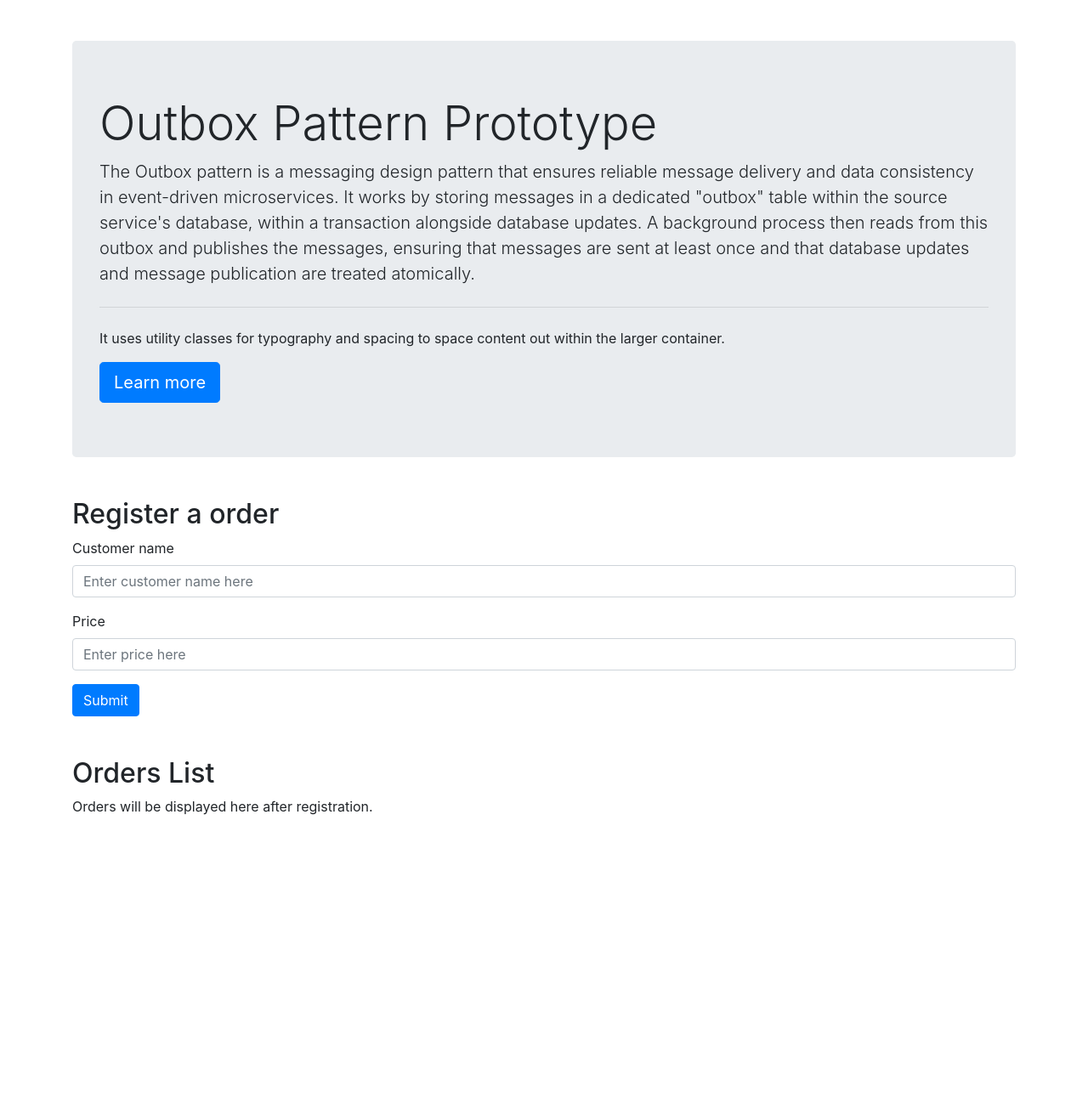
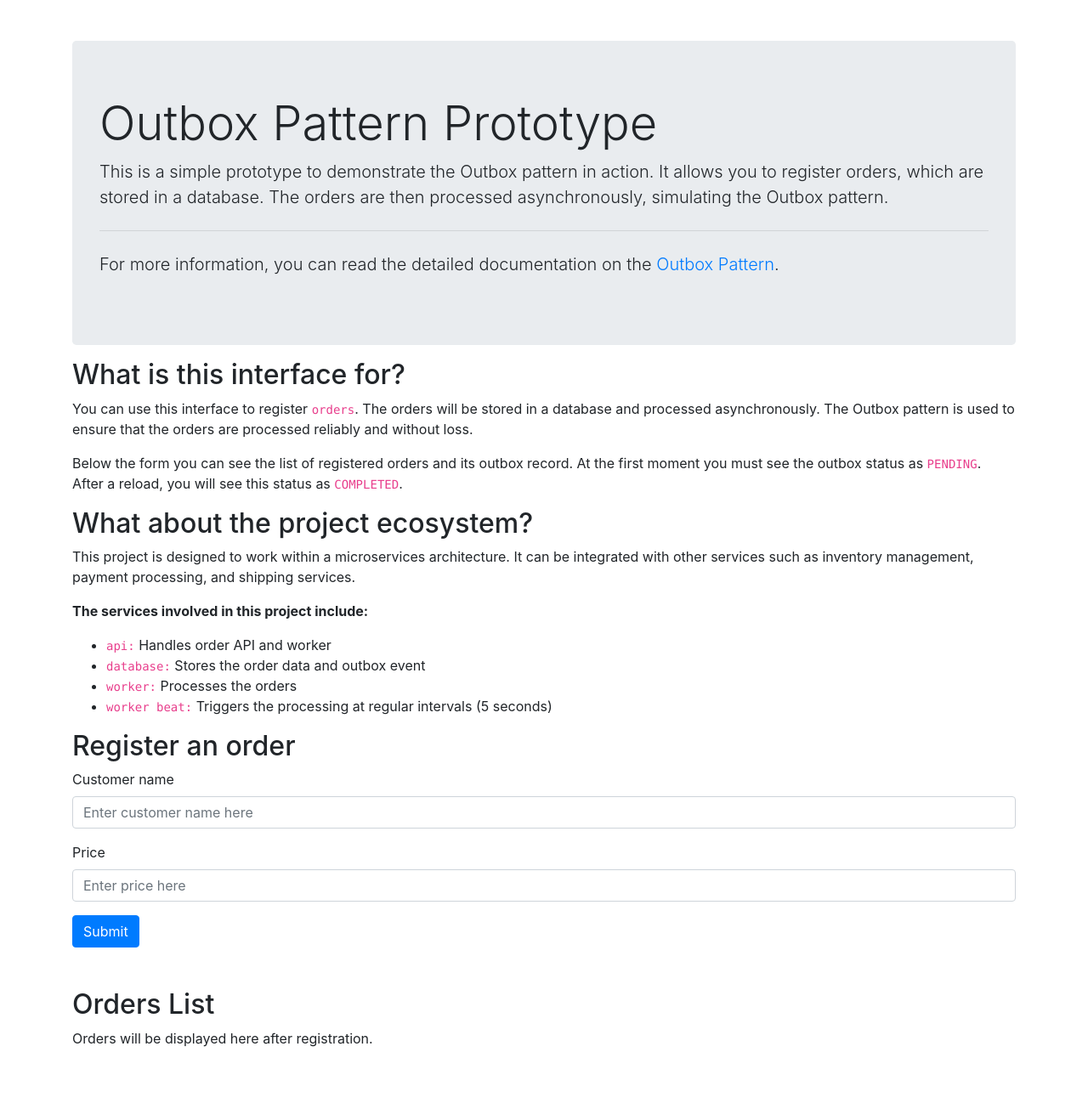
Before and after one commit to artur-cesar/flask-outbox-pattern, a Flask app: page / in a window 1280 px wide. Shown: the whole page at 85% size. Before the commit the page ends 959 px from the top, so only its background shows below. Run offline with Flask 3, Linux system fonts and the light colour scheme; data that the repository does not hold is empty; some libraries are stand-ins or nearby versions.

Commit message:
enhance the interface

```diff
--- a/src/models/order.py
+++ b/src/models/order.py
@@ -21,6 +21,9 @@ class Order(db.Model):
         back_populates="order",
         cascade="all, delete-orphan",
     )
+    created_at: Mapped[sa.DateTime] = mapped_column(
+        sa.DateTime(timezone=True), server_default=sa.func.now()
+    )
 
     def __init__(self, id, customer_name, price):
         self.id = id
--- a/src/repositories/order_repository.py
+++ b/src/repositories/order_repository.py
@@ -10,7 +10,11 @@ from src.models.order import Order
 class OrderRepository:
 
     def list(self) -> List[Order]:
-        return Order.query.options(joinedload(Order.outbox)).all()
+        return (
+            Order.query.options(joinedload(Order.outbox))
+            .order_by(Order.created_at.desc())
+            .all()
+        )
 
     def create(self, order_data: dict) -> Order:
         order = Order(
--- a/templates/index.html
+++ b/templates/index.html
@@ -8,24 +8,42 @@
 <body>
   <div class="container my-5">
     <section>
-      <div class="jumbotron mb-5">
+      <div class="jumbotron mb-3">
         <h1 class="display-4">Outbox Pattern Prototype</h1>
         <p class="lead">
-          The Outbox pattern is a messaging design pattern that ensures reliable
-          message delivery and data consistency in event-driven microservices.
-          It works by storing messages in a dedicated "outbox" table within the
-          source service's database, within a transaction alongside database
-          updates. A background process then reads from this outbox and publishes
-          the messages, ensuring that messages are sent at least once and that
-          database updates and message publication are treated atomically.
+          This is a simple prototype to demonstrate the Outbox pattern in action.
+          It allows you to register orders, which are stored in a database.
+          The orders are then processed asynchronously, simulating the Outbox pattern.
         </p>
         <hr class="my-4">
-        <p>It uses utility classes for typography and spacing to space content out within the larger container.</p>
-        <a class="btn btn-primary btn-lg" href="#" role="button">Learn more</a>
+        <p class="lead">
+          For more information, you can read the detailed documentation on the
+          <a href="https://microservices.io/patterns/data/transactional-outbox.html" target="_blank">Outbox Pattern</a>.
+        </p>
       </div>
     </section>
     <section>
-      <h2>Register a order</h2>
+      <h2>What is this interface for?</h2>
+      <p>You can use this interface to register <code>orders</code>.
+      The orders will be stored in a database and processed asynchronously.
+      The Outbox pattern is used to ensure that the orders are processed reliably and without loss.</p>
+      <p>Below the form you can see the list of registered orders and its outbox record. At the first moment you must see the outbox status as <code>PENDING</code>. After a reload, you will see this status as <code>COMPLETED</code>.</p>
+    </section>
+    <section>
+      <h2>What about the project ecosystem?</h2>
+      <p>This project is designed to work within a microservices architecture.
+      It can be integrated with other services such as inventory management,
+      payment processing, and shipping services.</p>
+      <p><strong>The services involved in this project include:</strong></p>
+      <ul>
+        <li><code>api:</code> Handles order API and worker</li>
+        <li><code>database:</code> Stores the order data and outbox event</li>
+        <li><code>worker:</code> Processes the orders</li>
+        <li><code>worker beat:</code> Triggers the processing at regular intervals (5 seconds)</li>
+      </ul>
+    </section>
+    <section>
+      <h2>Register an order</h2>
       <form id="orderForm">
         <div class="form-group">
           <label for="customerName">Customer name</label>
@@ -54,6 +72,7 @@
   <script src="https://cdn.jsdelivr.net/npm/bootstrap@4.5.2/dist/js/bootstrap.bundle.min.js"></script>
 
   <script>
+
     function createList(order) {
       const listItem = document.createElement('li');
       listItem.classList.add('list-group-item');
@@ -66,10 +85,10 @@
         order.outbox.forEach(outboxItem => {
           const outboxListItem = document.createElement('li');
           outboxListItem.classList.add('list-group-item', 'list-group-item-secondary');
-          outboxListItem.textContent = `Event: ${outboxItem.event_type}, Status: ${outboxItem.status}, Created: ${outboxItem.created_at}`;
+          outboxListItem.textContent = `Event: ${outboxItem.event_type}, Created: ${outboxItem.created_at}, Status: ${outboxItem.status}`;
           outboxList.appendChild(outboxListItem);
-      });
-      listItem.appendChild(outboxList);
+        });
+        listItem.appendChild(outboxList);
       }
 
       document.querySelector('#ordersList ul').appendChild(listItem);
@@ -88,7 +107,7 @@
     }
 
     document.addEventListener('DOMContentLoaded', function() {
-      setTimeout(fetchOrders, 1000);
+      fetchOrders();
     });
 
     document.addEventListener('DOMContentLoaded', function() {
@@ -114,14 +133,9 @@
           if (!response.ok) {
             return response.text().then(text => { throw new Error(text) });
           }
-          return response.json();
+          window.location.reload();
         })
-        .then(data => {
-          alert('Order registered successfully!');
-          fetchOrders();
-          document.getElementById('orderForm').reset();
-        })
-        .catch(error => {
+       .catch(error => {
           alert('Error registering order: ' + error.message);
         });
       });
```
Also changed, not shown: migrations/versions/79bd8728390c_add_timestamp_to_order.py (added, +37 -0 lines), src/app_factory.py (+0 -7 lines).
